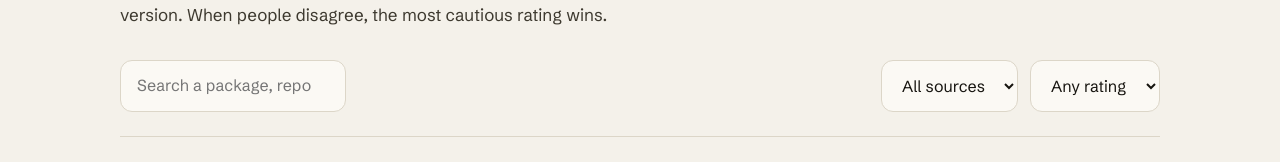
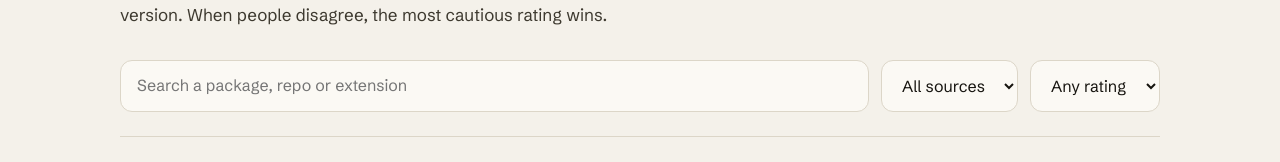
Before and after one commit to FYClamityDestiny/vetted, a plain HTML site: page docs/ratings.html in a window 1280 px wide. Shown: the part 244-406 px from the top of the page. Drawn offline with Linux system fonts and the light colour scheme.

Commit message:
Ratings page: full-width search
Co-Authored-By: Claude Opus 5.5 <noreply@anthropic.com>

```diff
--- a/docs/ratings.html
+++ b/docs/ratings.html
@@ -36,6 +36,8 @@ header nav a:hover{color:var(--ink)}
 h1{font:400 clamp(44px,6.4vw,76px)/1 var(--serif);letter-spacing:-.02em;margin:48px 0 16px;overflow-wrap:break-word;min-width:0}
 .sub{color:var(--ink2);max-width:58ch;margin:0 0 32px}
 .controls{display:grid;grid-template-columns:minmax(0,1fr) auto auto;gap:12px;margin-bottom:24px}
+label{display:block;min-width:0}
+input{width:100%}
 input,select{font:inherit;font-size:16px;color:var(--ink);background:var(--paper);border:1px solid var(--line);border-radius:12px;padding:12px 16px}
 input:hover,select:hover{border-color:var(--mute)}
 input:focus-visible,select:focus-visible{outline:2px solid var(--ok);outline-offset:1px}
```
